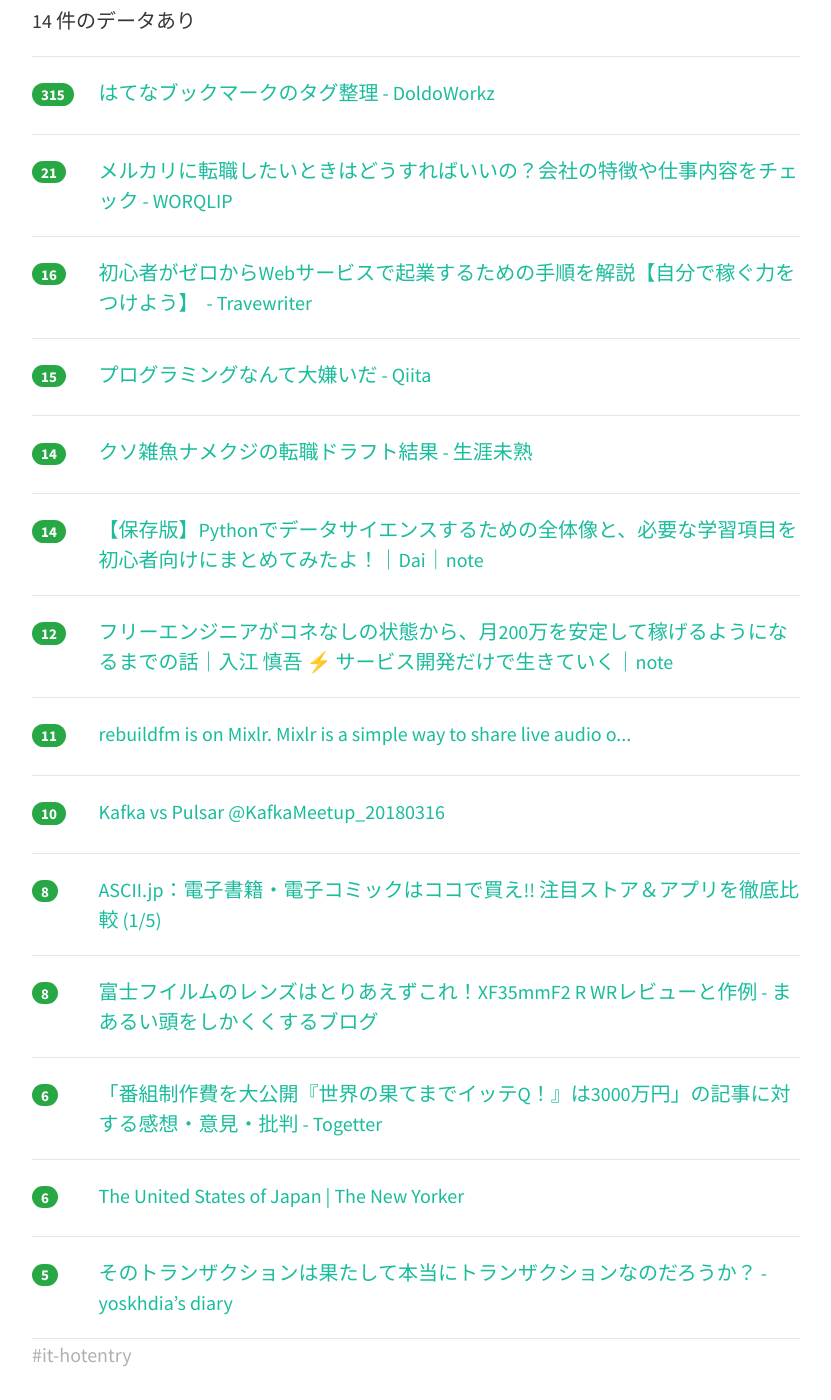
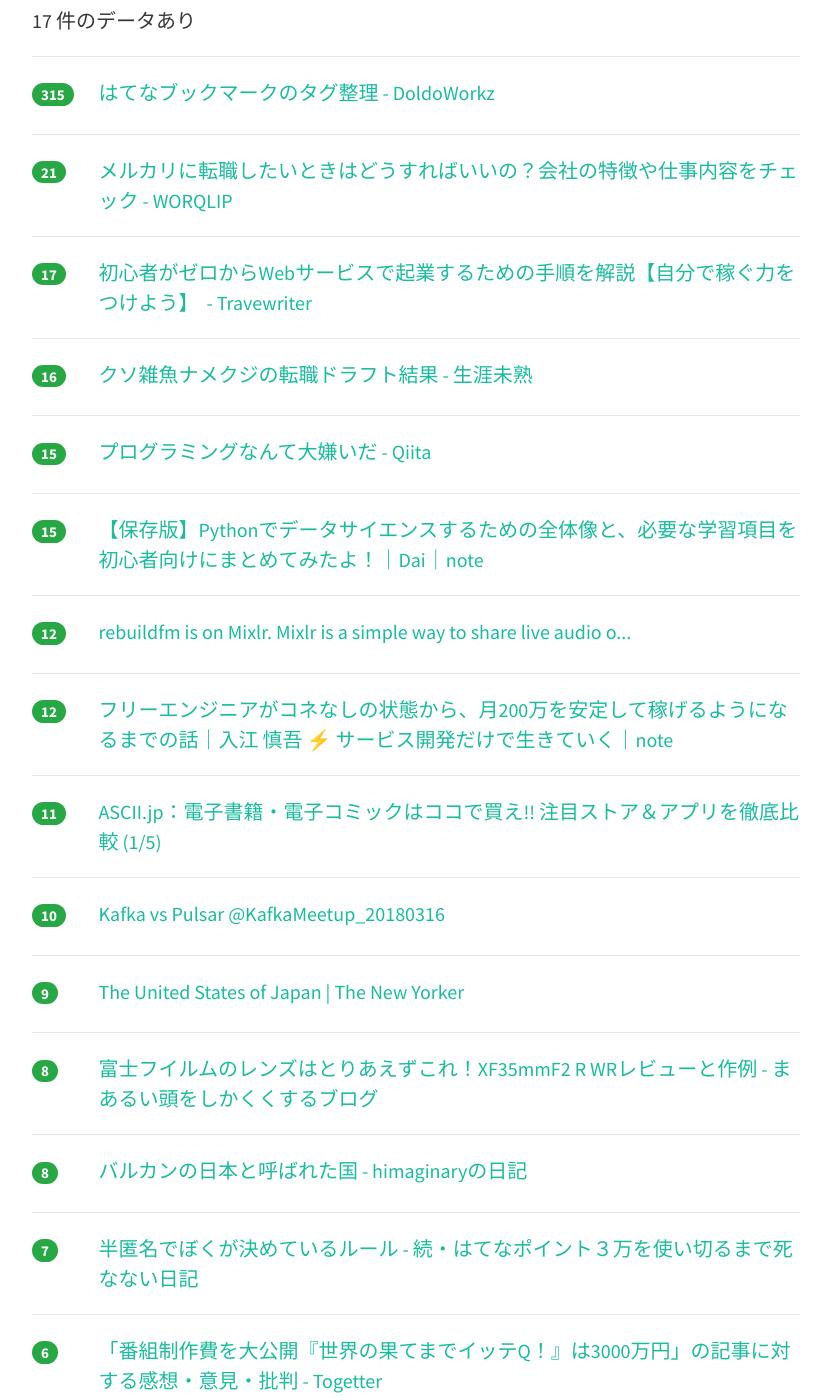
Before and after one commit to yatta47/hatena-matome-site, a Jekyll site: the page built from _posts/2018-05-06-hatena.md, in a window 1280 px wide and 1400 px high, scrolled down 317 px. Shown: the whole window, without its empty margins (224-1055 px from the left). Built offline with Jekyll 4.4.1, drawn with Linux system fonts in a browser that asks for light colours; nearby versions of some CDN libraries; some of the changed text lies outside the part shown.

Commit message:
Updated 2018-05-06

```diff
--- a/_posts/2018-05-06-hatena.md
+++ b/_posts/2018-05-06-hatena.md
@@ -1,10 +1,10 @@
 ---
 layout: post
 title:  "2018-05-06 はてぶIT"
-date:   2018-05-06 06:01:57
+date:   2018-05-06 07:02:42
 tags: [it-hotentry]
 ---
-14 件のデータあり
+17 件のデータあり
 
 <hr><div class="row">
 <div class="col-1"><span class="badge badge-pill badge-success h2">315</span></div>
@@ -17,8 +17,13 @@ tags: [it-hotentry]
 </div>
 <hr>
 <div class="row">
+<div class="col-1"><span class="badge badge-pill badge-success h2">17</span></div>
+<div class="col-11"><a href='http://trave-writer.hatenablog.com/entry/web-service-starting-business' target='_blank'>初心者がゼロからWebサービスで起業するための手順を解説【自分で稼ぐ力をつけよう】  - Travewriter</a></div>
+</div>
+<hr>
+<div class="row">
 <div class="col-1"><span class="badge badge-pill badge-success h2">16</span></div>
-<div class="col-11"><a href='http://trave-writer.hatenablog.com/entry/web-service-starting-business' target='_blank'>初心者がゼロからWebサービスで起業するための手順を解説【自分で稼ぐ力をつけよう】  - Travewriter</a></div>
+<div class="col-11"><a href='https://syossan.hateblo.jp/entry/2018/05/05/010306' target='_blank'>クソ雑魚ナメクジの転職ドラフト結果 - 生涯未熟</a></div>
 </div>
 <hr>
 <div class="row">
@@ -27,13 +32,13 @@ tags: [it-hotentry]
 </div>
 <hr>
 <div class="row">
-<div class="col-1"><span class="badge badge-pill badge-success h2">14</span></div>
-<div class="col-11"><a href='https://syossan.hateblo.jp/entry/2018/05/05/010306' target='_blank'>クソ雑魚ナメクジの転職ドラフト結果 - 生涯未熟</a></div>
+<div class="col-1"><span class="badge badge-pill badge-success h2">15</span></div>
+<div class="col-11"><a href='https://ift.tt/2HRiCNp' target='_blank'>【保存版】Pythonでデータサイエンスするための全体像と、必要な学習項目を初心者向けにまとめてみたよ！｜Dai｜note</a></div>
 </div>
 <hr>
 <div class="row">
-<div class="col-1"><span class="badge badge-pill badge-success h2">14</span></div>
-<div class="col-11"><a href='https://ift.tt/2HRiCNp' target='_blank'>【保存版】Pythonでデータサイエンスするための全体像と、必要な学習項目を初心者向けにまとめてみたよ！｜Dai｜note</a></div>
+<div class="col-1"><span class="badge badge-pill badge-success h2">12</span></div>
+<div class="col-11"><a href='http://mixlr.com/rebuildfm/' target='_blank'>rebuildfm is on Mixlr. Mixlr is a simple way to share live audio o...</a></div>
 </div>
 <hr>
 <div class="row">
@@ -43,7 +48,7 @@ tags: [it-hotentry]
 <hr>
 <div class="row">
 <div class="col-1"><span class="badge badge-pill badge-success h2">11</span></div>
-<div class="col-11"><a href='http://mixlr.com/rebuildfm/' target='_blank'>rebuildfm is on Mixlr. Mixlr is a simple way to share live audio o...</a></div>
+<div class="col-11"><a href='http://ascii.jp/elem/000/001/672/1672414/' target='_blank'>ASCII.jp：電子書籍・電子コミックはココで買え!! 注目ストア＆アプリを徹底比較 (1/5)</a></div>
 </div>
 <hr>
 <div class="row">
@@ -52,13 +57,23 @@ tags: [it-hotentry]
 </div>
 <hr>
 <div class="row">
-<div class="col-1"><span class="badge badge-pill badge-success h2">8</span></div>
-<div class="col-11"><a href='http://ascii.jp/elem/000/001/672/1672414/' target='_blank'>ASCII.jp：電子書籍・電子コミックはココで買え!! 注目ストア＆アプリを徹底比較 (1/5)</a></div>
+<div class="col-1"><span class="badge badge-pill badge-success h2">9</span></div>
+<div class="col-11"><a href='https://www.newyorker.com/culture/culture-desk/the-united-states-of-japan' target='_blank'>The United States of Japan | The New Yorker</a></div>
 </div>
 <hr>
 <div class="row">
 <div class="col-1"><span class="badge badge-pill badge-success h2">8</span></div>
 <div class="col-11"><a href='http://maru-shikaku.hatenablog.com/entry/2018/05/05/200000' target='_blank'>富士フイルムのレンズはとりあえずこれ！XF35mmF2 R WRレビューと作例 - まあるい頭をしかくくするブログ</a></div>
+</div>
+<hr>
+<div class="row">
+<div class="col-1"><span class="badge badge-pill badge-success h2">8</span></div>
+<div class="col-11"><a href='http://d.hatena.ne.jp/himaginary/20180505/Communist_robot_dreams' target='_blank'>バルカンの日本と呼ばれた国 - himaginaryの日記</a></div>
+</div>
+<hr>
+<div class="row">
+<div class="col-1"><span class="badge badge-pill badge-success h2">7</span></div>
+<div class="col-11"><a href='http://kawango.hatenablog.com/entry/2018/05/06/044139' target='_blank'>半匿名でぼくが決めているルール - 続・はてなポイント３万を使い切るまで死なない日記</a></div>
 </div>
 <hr>
 <div class="row">
@@ -68,7 +83,7 @@ tags: [it-hotentry]
 <hr>
 <div class="row">
 <div class="col-1"><span class="badge badge-pill badge-success h2">6</span></div>
-<div class="col-11"><a href='https://www.newyorker.com/culture/culture-desk/the-united-states-of-japan' target='_blank'>The United States of Japan | The New Yorker</a></div>
+<div class="col-11"><a href='http://econ101.jp/%E3%82%A2%E3%83%AC%E3%83%83%E3%82%AF%E3%82%B9%E3%83%BB%E3%82%BF%E3%83%90%E3%83%AD%E3%83%83%E3%82%AF%E3%80%8C%E7%94%9F%E5%BE%92%E4%B8%BB%E5%B0%8E%E5%9E%8B%E3%81%AE%E6%8E%88%E6%A5%AD%E3%81%AF%E6%95%99/' target='_blank'>アレックス・タバロック「生徒主導型の授業は教員の技能を無駄にしている」 — 経済学101</a></div>
 </div>
 <hr>
 <div class="row">
```
